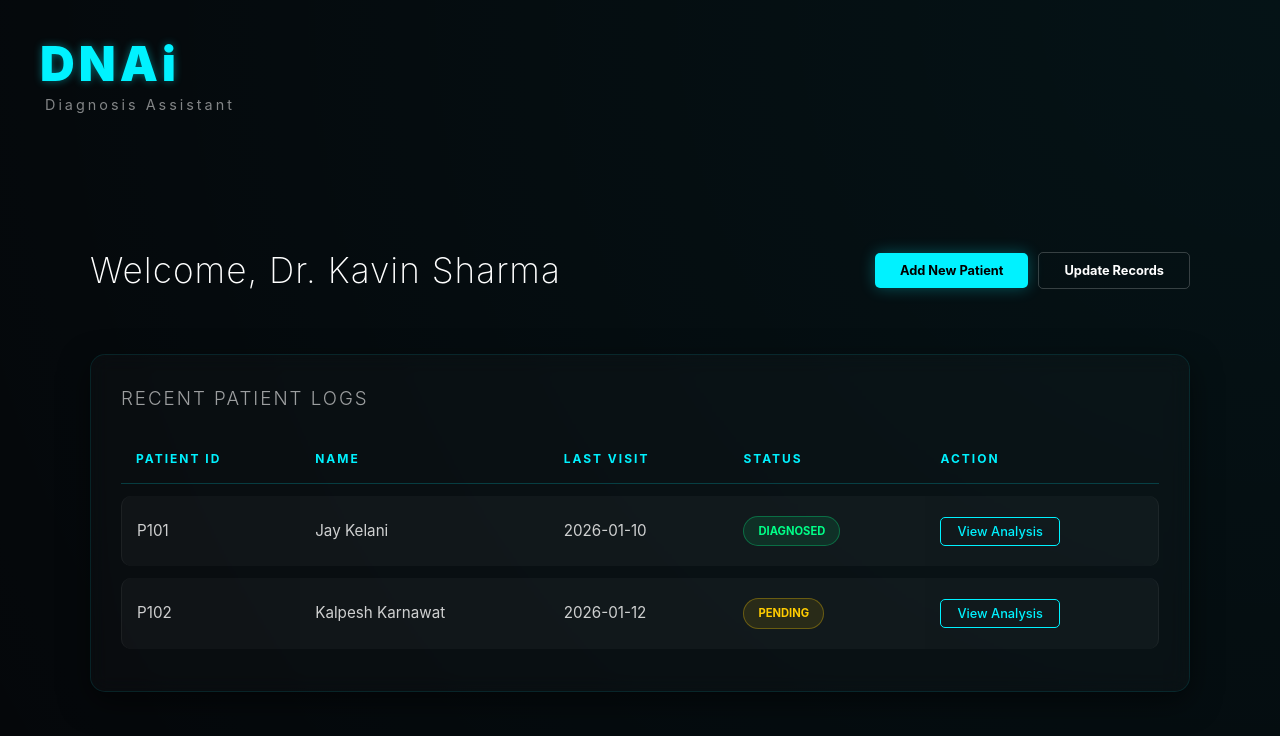
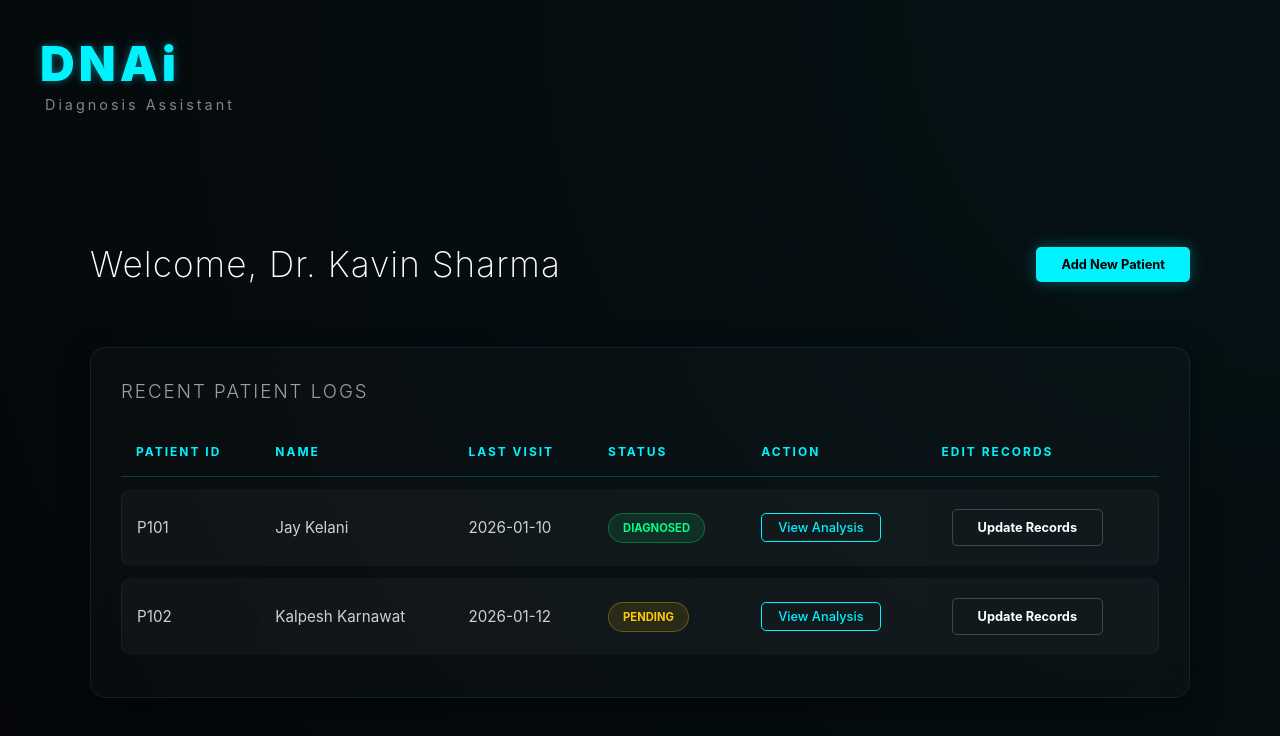
Before and after one commit to kalpeshkarnawat19/DNAi-frontend, a React (Vite) app: page /Dashboard in a window 1280 px wide. Shown: the top 736 px of the page. Built offline with nearby package versions, Linux system fonts and the light colour scheme.

Commit message:
updated records section

```diff
--- a/src/pages/Dashboard.jsx
+++ b/src/pages/Dashboard.jsx
@@ -6,6 +6,7 @@ function DoctorDashboard() {
   const navigate = useNavigate();
 
   // Mock data for the patient log
+  //<button className="glow-button small secondary">Update Records</button>
   const [patients] = useState([
     { id: 'P101', name: 'Jay Kelani', lastVisit: '2026-01-10', status: 'Diagnosed' },
     { id: 'P102', name: 'Kalpesh Karnawat', lastVisit: '2026-01-12', status: 'Pending' },
@@ -23,7 +24,6 @@ function DoctorDashboard() {
           <h1>Welcome, Dr. Kavin Sharma</h1>
           <div className="action-row">
             <button className="glow-button small">Add New Patient</button>
-            <button className="glow-button small secondary">Update Records</button>
           </div>
         </header>
 
@@ -37,6 +37,7 @@ function DoctorDashboard() {
                 <th>Last Visit</th>
                 <th>Status</th>
                 <th>Action</th>
+                <th>Edit Records</th>
               </tr>
             </thead>
             <tbody>
@@ -53,6 +54,9 @@ function DoctorDashboard() {
                   <td>
                     <button className="table-link">View Analysis</button>
                   </td>
+                  <td>
+                    <button className="glow-button small secondary">Update Records</button>
+                  </td>
                 </tr>
               ))}
             </tbody>
```
